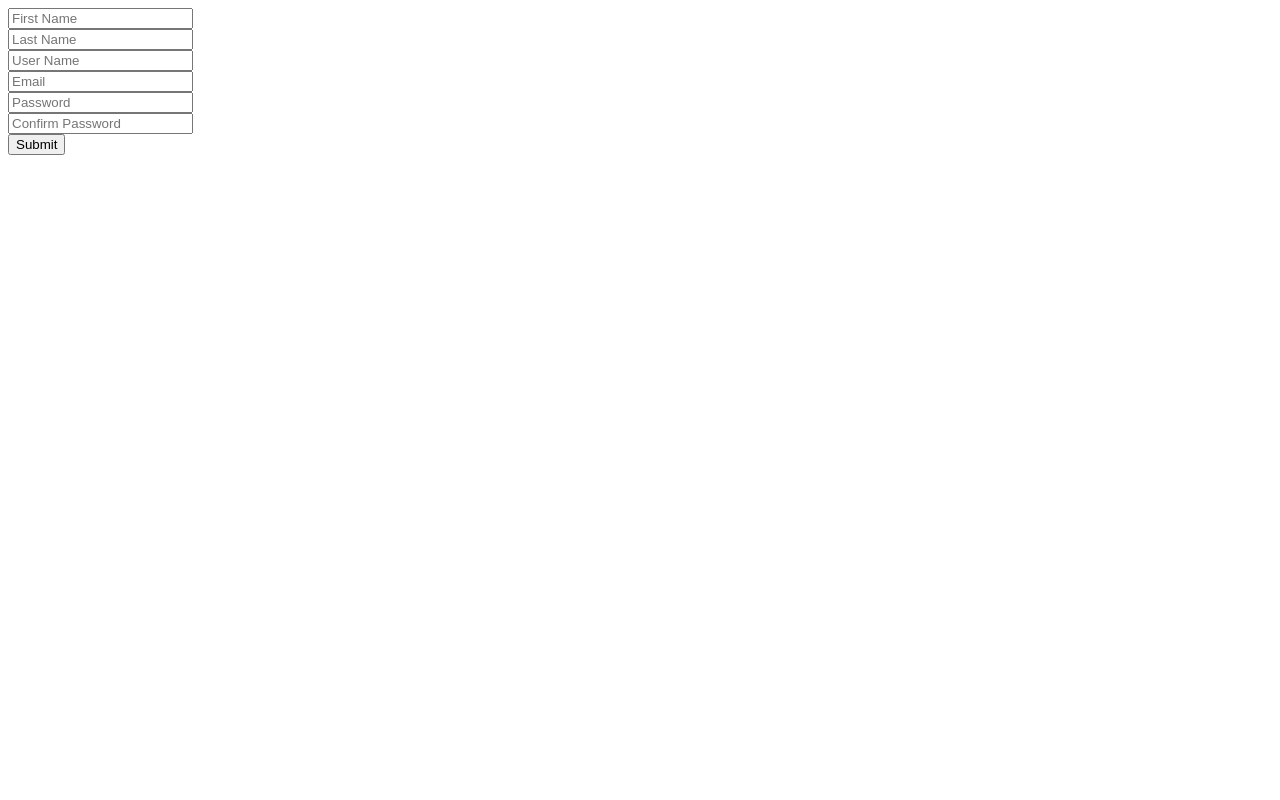
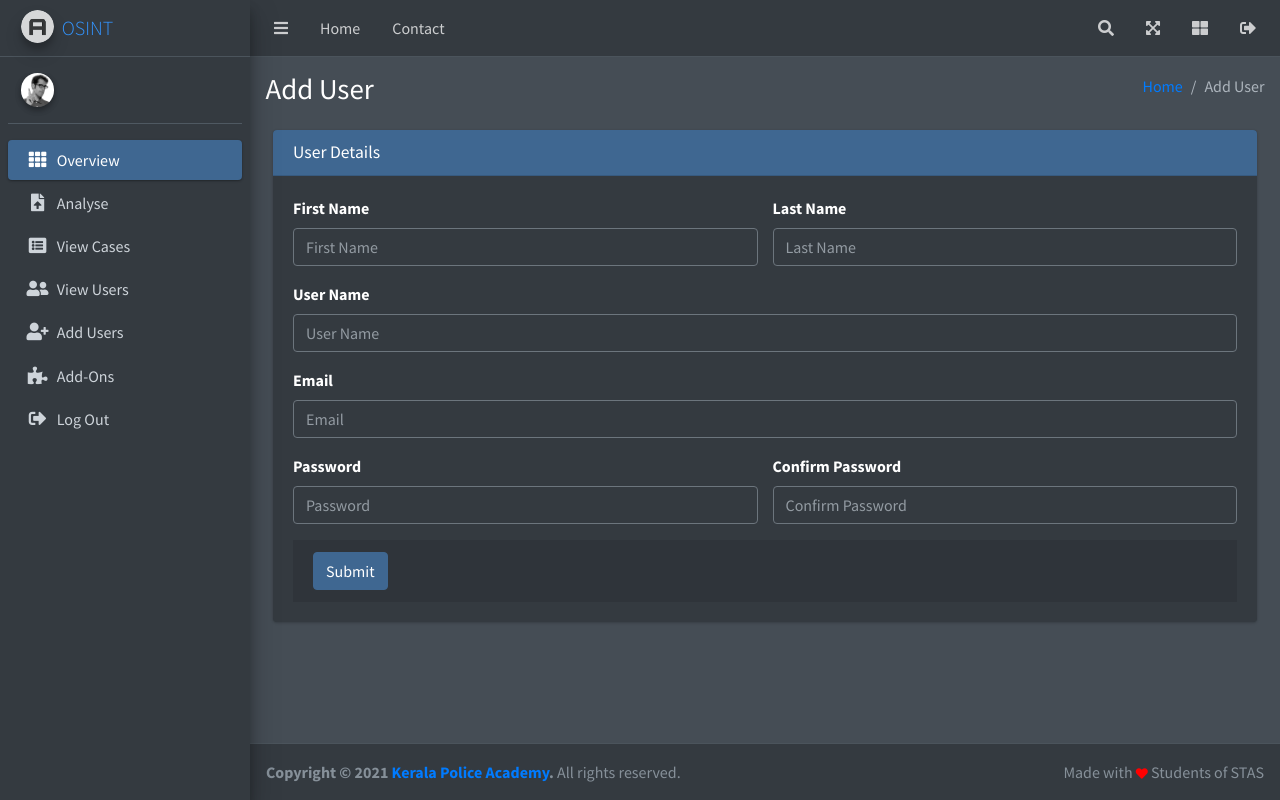
Before and after one commit to adarshvs/osint-kepa, a Django app: page /osint/account in a window 1280 px wide. Run offline with Django 3.2, Linux system fonts and the light colour scheme; parts of the project's set-up code (start-up, migrations or seed data) failed here and were passed over; some libraries are stand-ins or nearby versions.

Commit message:
implemented default theme for add users and deleted add_users.html

```diff
--- a/osint/template/account.html
+++ b/osint/template/account.html
@@ -1,27 +1,81 @@
-<!DOCTYPE html>
-<html lang="en">
-<head>
-    <meta charset="UTF-8">
-    <meta http-equiv="X-UA-Compatible" content="IE=edge">
-    <meta name="viewport" content="width=device-width, initial-scale=1.0">
-    <title>Account</title>
-</head>
-<body>
+{% extends 'theme/base.html' %}
+
+
+{% block title %} Add User {% endblock %}
+
+{% block page_heading %} Add User {% endblock %}
+
+{% block page_heading2 %} Add User {% endblock %}
+
+{% block sidebar %} {% endblock %}
+
+{% block body %}
+<section class="content">
+    <div class="container-fluid">
+        <div class="row">
+            <div class="col-md-12">
+                <div class="card card-primary">
+                    <div class="card-header">
+                        <h3 class="card-title">User Details</h3>
+                    </div>
                     <form action="account" method="post">
+                        <div class="card-body">
                             {% csrf_token %}
-        <input type="text" name="first_name" placeholder="First Name"><br/>
-        <input type="text" name="last_name" placeholder="Last Name"><br/>
-        <input type="text" name="username" placeholder="User Name"><br/>
-        <input type="email" name="email" placeholder="Email"><br/>
-        <input type="password" name="password1" placeholder="Password"><br/>
-        <input type="password" name="password2" placeholder="Confirm Password"><br/>
-        <input type="submit">
+                            <div class="row">
+                                <div class="col-lg-6">
+                                    <div class="form-group">
+                                        <label for="first_name">First Name</label>
+                                        <input type="text" name="first_name" id="first_name" class="form-control"
+                                            placeholder="First Name">
+                                    </div>
+                                </div>
+
+                                <div class="col-lg-6">
+                                    <div class="form-group">
+                                        <label for="last_name">Last Name</label>
+                                        <input type="text" name="last_name" class="form-control"
+                                            placeholder="Last Name">
+                                    </div>
+                                </div>
+                            </div>
+                            <div class="form-group">
+                                <label for="username">User Name</label>
+                                <input type="text" name="username" class="form-control" placeholder="User Name">
+                            </div>
+                            <div class="form-group">
+                                <label for="email">Email</label>
+                                <input type="email" name="email" class="form-control" placeholder="Email">
+                            </div>
+                            <div class="row">
+                                <div class="col-lg-6">
+                                    <div class="form-group">
+                                        <label for="password1">Password</label>
+                                        <input type="password" name="password1" class="form-control"
+                                            placeholder="Password">
+                                    </div>
+                                </div>
+                                <div class="col-lg-6">
+                                    <div class="form-group">
+                                        <label for="password2">Confirm Password</label>
+                                        <input type="password" name="password2" class="form-control"
+                                            placeholder="Confirm Password">
+                                    </div>
+                                </div>
+
+                            </div>
+                            <div class="card-footer">
+                                <button type="submit" class="btn btn-primary">Submit</button>
+                            </div>
                     </form>
+
                     <div>
                         {% for message in messages %}
                         <h3>{{message}}</h3>
                         {% endfor %}
                     </div>
-
-</body>
-</html>
+                </div>
+            </div>
+        </div>
+    </div>
+</section>
+{% endblock %}
--- a/osint/template/theme/base.html
+++ b/osint/template/theme/base.html
@@ -148,7 +148,7 @@ scratch. This page gets rid of all links and provides the needed markup only.
             </a>
           </li>
           <li class="nav-item">
-            <a href="add_users" class="nav-link">
+            <a href="account" class="nav-link">
               <i class="nav-icon fas fa-user-plus"></i>
               <p>
                 Add Users
--- a/osint/views.py
+++ b/osint/views.py
@@ -57,7 +57,7 @@ def account(request):
                 user = User.objects.create_user(username=username, password=password1, email=email, first_name=first_name, last_name=last_name)
                 user.save()
                 messages.info(request,'user added')
-                return redirect(login)
+                return redirect(account)
         else:
             messages.info(request,'Password not matching')
 
```
Also changed, not shown: osint/template/add_users.html (deleted, +0 -13 lines). Lines whose indentation alone changed are shown as unchanged.
